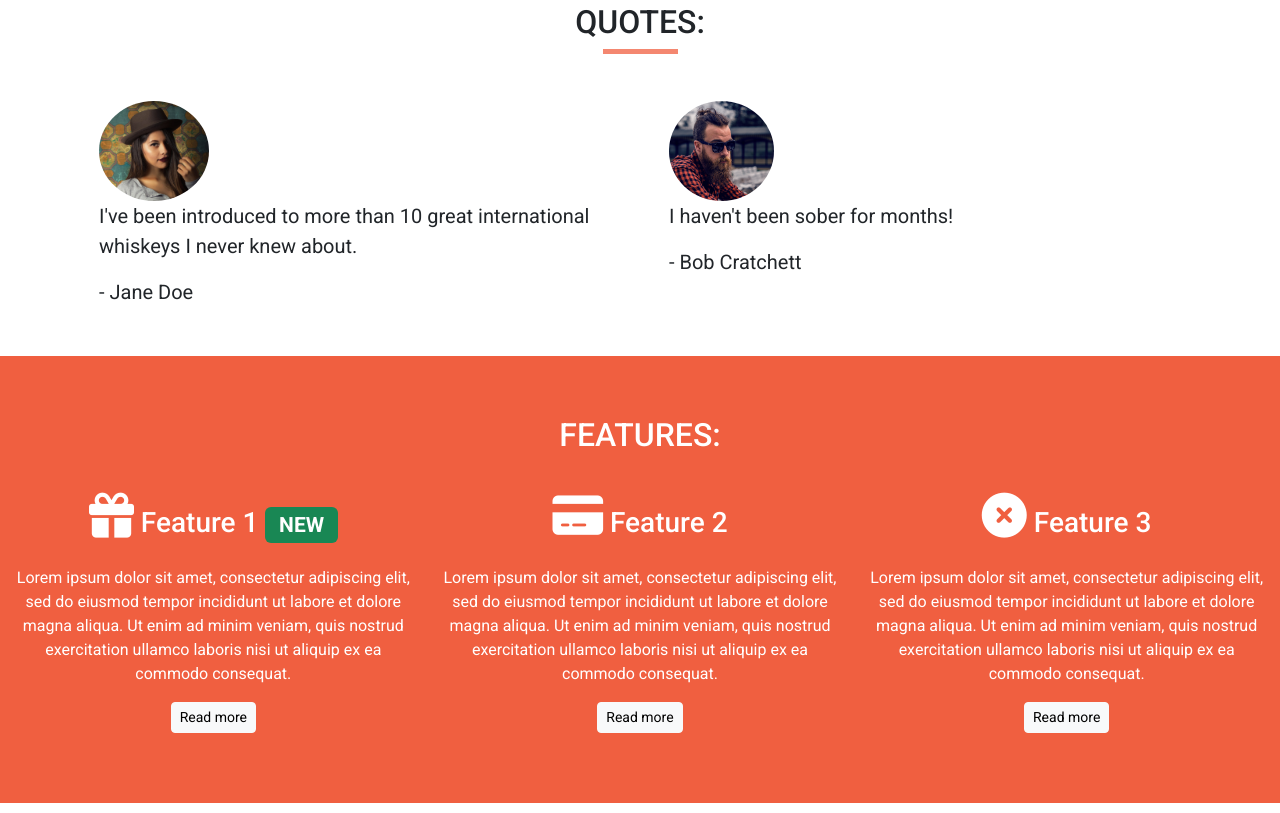
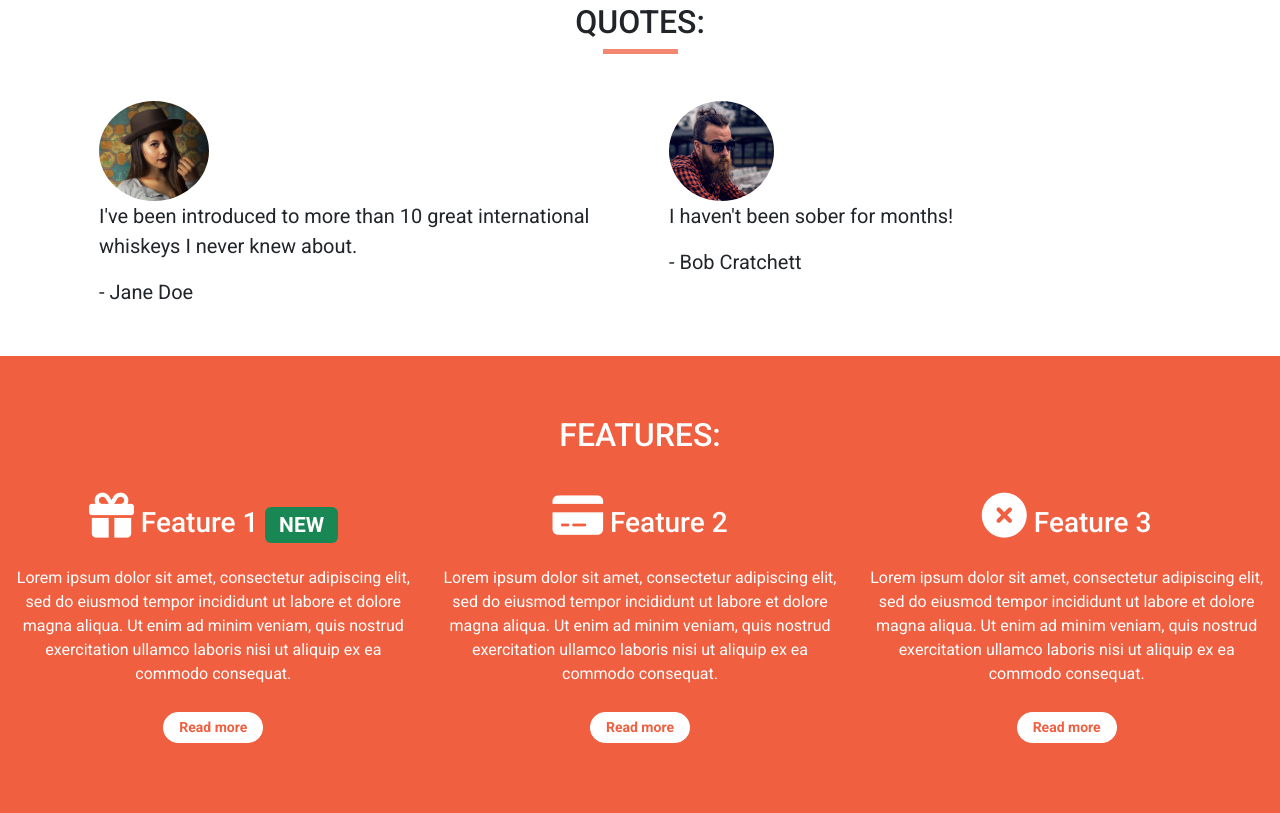
Before and after one commit to bizboz1981/bootstrapTest, a plain HTML site: page index.html in a window 1280 px wide. Shown: the part 883-1696 px from the top of the page. Drawn offline with nearby package versions, Linux system fonts and the light colour scheme.

Commit message:
style: feature buttons

```diff
--- a/css/style.css
+++ b/css/style.css
@@ -115,6 +115,16 @@ body {
     line-height: 45px;
 }
 
+.feature .btn {
+    background-color: white;
+    border-color: white;
+    border-radius: 15px;
+    min-width: 100px;
+    font-weight: bold;
+    margin-top: 10px;
+    color: #f05f40;
+}
+
 /* BOOTSTRAP 5 BREAKPOINTS
 
 /* X-Small devices (portrait phones, less than 576px) */
```
